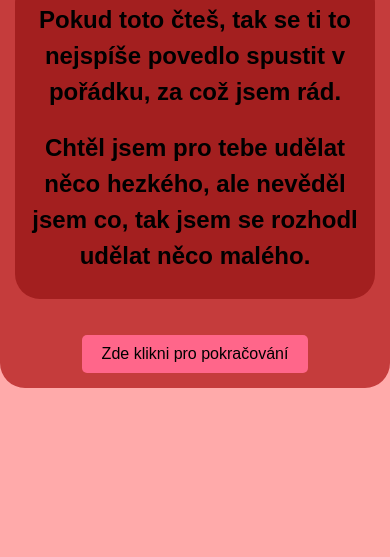
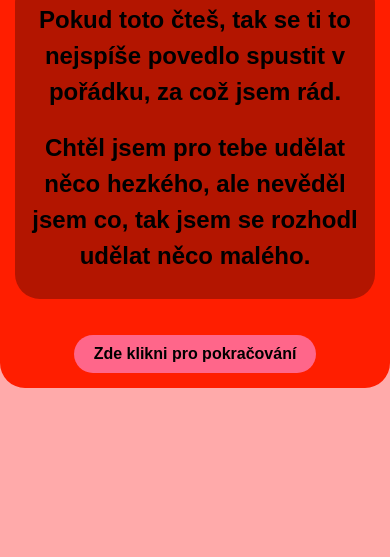
Before and after one commit to xMartyczex/xMartyczex.github.io, a plain HTML site: page index.html in a window 390 px wide. Shown: the part 287-844 px from the top of the page. Drawn offline with Linux system fonts and the light colour scheme.

Commit message:
Add files via upload

```diff
--- a/StyleZ.css
+++ b/StyleZ.css
@@ -32,13 +32,13 @@ body {
 
     .container {
         text-align: center;
-        background-color: #c53c3c;
+        background-color: #FF1E00;
         padding: 15px;
         border-radius: 25px;
     }
 
     .section1 {
-        background-color: #a31f1f;
+        background-color: #b31500;
         border-radius: 25px;
         padding: 5px;
         line-height: 1.5;
@@ -50,12 +50,14 @@ body {
 
     button {
         background-color: #FF668A;
+        font-family: 'Arial', sans-serif;
+        font-weight: bold;
         color: #000000;
         padding: 10px 20px;
         font-size: 16px;
         border: none;
         cursor: pointer;
-        border-radius: 5px;
+        border-radius: 25px;
     }
 
     button:hover {
--- a/index.html
+++ b/index.html
@@ -3,7 +3,7 @@
 <head>
     <meta charset="UTF-8">
     <meta name="viewport" content="width=device-width, initial-scale=1.0">
-    <title>Přesměrování na stranka.html</title>
+    <title>Miluji tě</title>
     <link rel="stylesheet" type="text/css" href="StyleZ.css">
 </head>
 <body>
```
Also changed, not shown: LoveLetter.html (+1 -1 lines).
